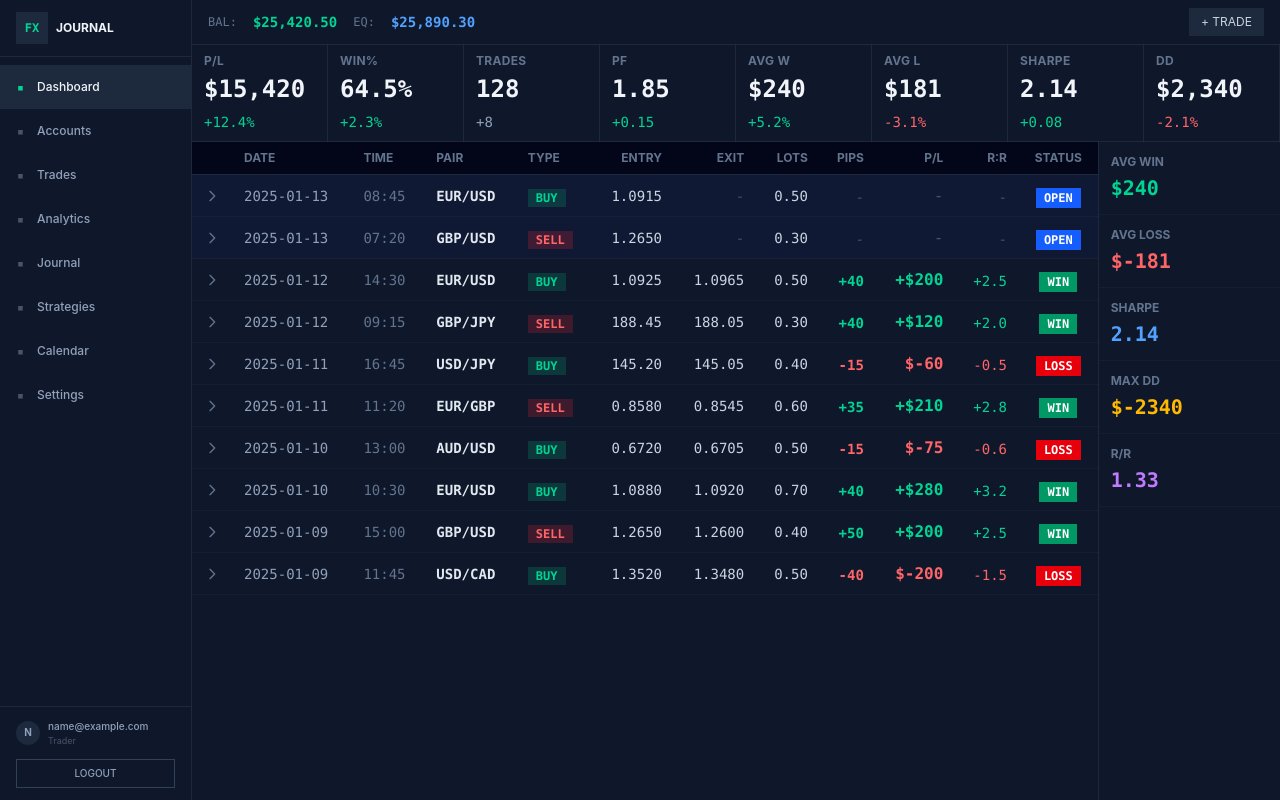
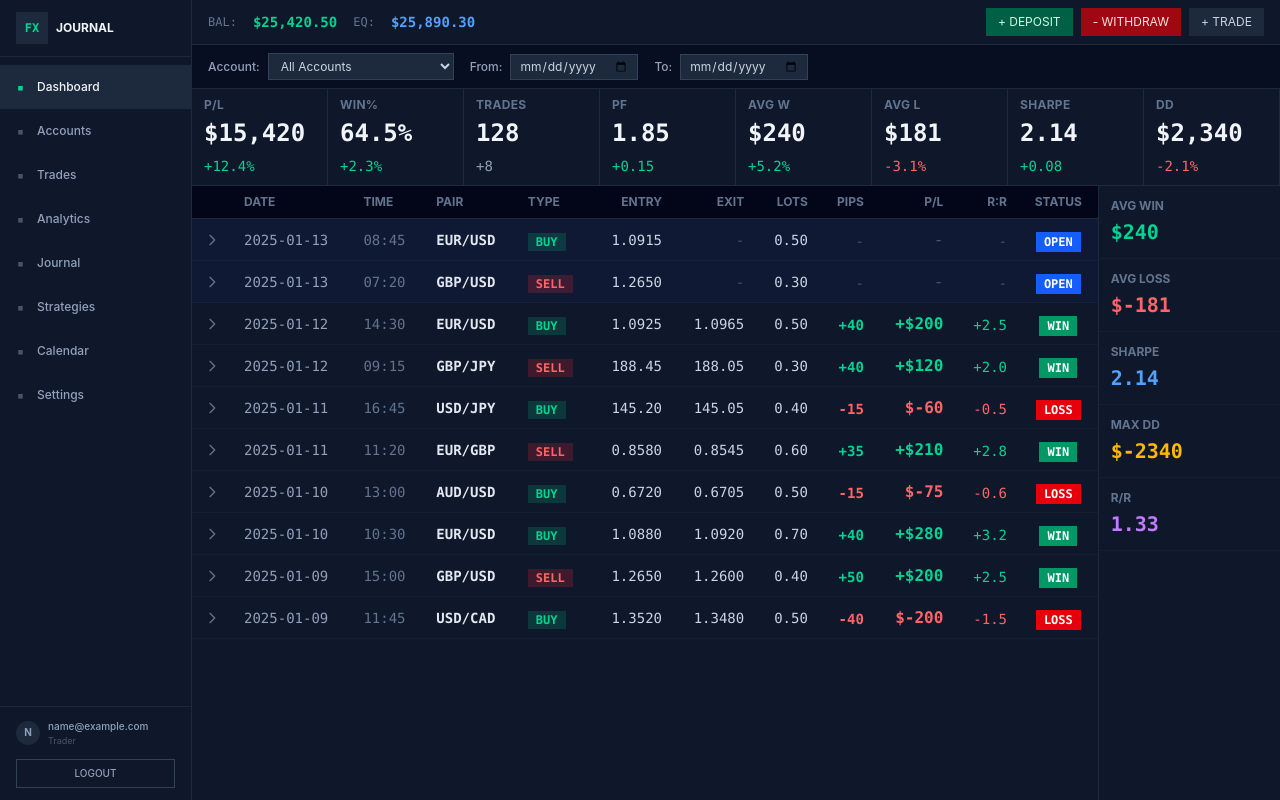
Before and after one commit to RaihanStark/trade-journal, a SvelteKit app in the folder web/: page / in a window 1280 px wide. Built offline with nearby package versions, Linux system fonts and the light colour scheme; no server answers; sample sign-in values are in the browser's storage.

Commit message:
Add DepositModal and WithdrawModal components for managing fund deposits and withdrawals. Integrate modals into the main page layout with corresponding state management and UI elements.

```diff
--- /dev/null
+++ b/web/src/lib/components/DepositModal.svelte
@@ -0,0 +1,112 @@
+<script lang="ts">
+	import Modal from './Modal.svelte';
+
+	interface Props {
+		isOpen: boolean;
+		onClose: () => void;
+	}
+
+	let { isOpen, onClose }: Props = $props();
+
+	let amount = $state('');
+	let accountId = $state('');
+	let date = $state(new Date().toISOString().split('T')[0]);
+	let notes = $state('');
+
+	function handleSubmit() {
+		console.log('Deposit:', { amount, accountId, date, notes });
+		// TODO: Implement deposit submission
+		resetForm();
+		onClose();
+	}
+
+	function resetForm() {
+		amount = '';
+		accountId = '';
+		date = new Date().toISOString().split('T')[0];
+		notes = '';
+	}
+</script>
+
+<Modal {isOpen} title="Deposit Funds" size="md" {onClose}>
+	{#snippet children()}
+		<form onsubmit={(e) => { e.preventDefault(); handleSubmit(); }} class="space-y-4">
+			<div>
+				<label for="account" class="block text-sm font-medium text-slate-300">
+					Trading Account
+				</label>
+				<select
+					id="account"
+					bind:value={accountId}
+					required
+					class="mt-1 w-full border border-slate-700 bg-slate-800 px-3 py-2 text-sm text-slate-100 focus:border-emerald-500 focus:outline-none"
+				>
+					<option value="">Select account</option>
+					<!-- TODO: Load accounts from API -->
+					<option value="1">Demo Account - XM</option>
+					<option value="2">Live Account - IC Markets</option>
+				</select>
+			</div>
+
+			<div>
+				<label for="amount" class="block text-sm font-medium text-slate-300">
+					Amount
+				</label>
+				<input
+					id="amount"
+					type="number"
+					step="0.01"
+					bind:value={amount}
+					required
+					placeholder="0.00"
+					class="mt-1 w-full border border-slate-700 bg-slate-800 px-3 py-2 text-sm text-slate-100 placeholder-slate-500 focus:border-emerald-500 focus:outline-none"
+				/>
+			</div>
+
+			<div>
+				<label for="date" class="block text-sm font-medium text-slate-300">
+					Date
+				</label>
+				<input
+					id="date"
+					type="date"
+					bind:value={date}
+					required
+					class="mt-1 w-full border border-slate-700 bg-slate-800 px-3 py-2 text-sm text-slate-100 focus:border-emerald-500 focus:outline-none"
+				/>
+			</div>
+
+			<div>
+				<label for="notes" class="block text-sm font-medium text-slate-300">
+					Notes (Optional)
+				</label>
+				<textarea
+					id="notes"
+					bind:value={notes}
+					rows="3"
+					placeholder="Add notes about this deposit..."
+					class="mt-1 w-full border border-slate-700 bg-slate-800 px-3 py-2 text-sm text-slate-100 placeholder-slate-500 focus:border-emerald-500 focus:outline-none"
+				></textarea>
+			</div>
+		</form>
+	{/snippet}
+
+	{#snippet footer()}
+		<div class="flex justify-end gap-2">
+			<button
+				onclick={onClose}
+				type="button"
+				class="px-4 py-2 text-sm font-medium text-slate-400 transition-colors hover:text-slate-200"
+			>
+				Cancel
+			</button>
+			<button
+				onclick={handleSubmit}
+				type="submit"
+				class="bg-emerald-600 px-4 py-2 text-sm font-medium text-white transition-colors hover:bg-emerald-700"
+			>
+				Deposit
+			</button>
+		</div>
+	{/snippet}
+</Modal>
--- /dev/null
+++ b/web/src/lib/components/WithdrawModal.svelte
@@ -0,0 +1,112 @@
+<script lang="ts">
+	import Modal from './Modal.svelte';
+
+	interface Props {
+		isOpen: boolean;
+		onClose: () => void;
+	}
+
+	let { isOpen, onClose }: Props = $props();
+
+	let amount = $state('');
+	let accountId = $state('');
+	let date = $state(new Date().toISOString().split('T')[0]);
+	let notes = $state('');
+
+	function handleSubmit() {
+		console.log('Withdraw:', { amount, accountId, date, notes });
+		// TODO: Implement withdrawal submission
+		resetForm();
+		onClose();
+	}
+
+	function resetForm() {
+		amount = '';
+		accountId = '';
+		date = new Date().toISOString().split('T')[0];
+		notes = '';
+	}
+</script>
+
+<Modal {isOpen} title="Withdraw Funds" size="md" {onClose}>
+	{#snippet children()}
+		<form onsubmit={(e) => { e.preventDefault(); handleSubmit(); }} class="space-y-4">
+			<div>
+				<label for="account" class="block text-sm font-medium text-slate-300">
+					Trading Account
+				</label>
+				<select
+					id="account"
+					bind:value={accountId}
+					required
+					class="mt-1 w-full border border-slate-700 bg-slate-800 px-3 py-2 text-sm text-slate-100 focus:border-red-500 focus:outline-none"
+				>
+					<option value="">Select account</option>
+					<!-- TODO: Load accounts from API -->
+					<option value="1">Demo Account - XM</option>
+					<option value="2">Live Account - IC Markets</option>
+				</select>
+			</div>
+
+			<div>
+				<label for="amount" class="block text-sm font-medium text-slate-300">
+					Amount
+				</label>
+				<input
+					id="amount"
+					type="number"
+					step="0.01"
+					bind:value={amount}
+					required
+					placeholder="0.00"
+					class="mt-1 w-full border border-slate-700 bg-slate-800 px-3 py-2 text-sm text-slate-100 placeholder-slate-500 focus:border-red-500 focus:outline-none"
+				/>
+			</div>
+
+			<div>
+				<label for="date" class="block text-sm font-medium text-slate-300">
+					Date
+				</label>
+				<input
+					id="date"
+					type="date"
+					bind:value={date}
+					required
+					class="mt-1 w-full border border-slate-700 bg-slate-800 px-3 py-2 text-sm text-slate-100 focus:border-red-500 focus:outline-none"
+				/>
+			</div>
+
+			<div>
+				<label for="notes" class="block text-sm font-medium text-slate-300">
+					Notes (Optional)
+				</label>
+				<textarea
+					id="notes"
+					bind:value={notes}
+					rows="3"
+					placeholder="Add notes about this withdrawal..."
+					class="mt-1 w-full border border-slate-700 bg-slate-800 px-3 py-2 text-sm text-slate-100 placeholder-slate-500 focus:border-red-500 focus:outline-none"
+				></textarea>
+			</div>
+		</form>
+	{/snippet}
+
+	{#snippet footer()}
+		<div class="flex justify-end gap-2">
+			<button
+				onclick={onClose}
+				type="button"
+				class="px-4 py-2 text-sm font-medium text-slate-400 transition-colors hover:text-slate-200"
+			>
+				Cancel
+			</button>
+			<button
+				onclick={handleSubmit}
+				type="submit"
+				class="bg-red-600 px-4 py-2 text-sm font-medium text-white transition-colors hover:bg-red-700"
+			>
+				Withdraw
+			</button>
+		</div>
+	{/snippet}
+</Modal>
--- a/web/src/routes/(app)/+page.svelte
+++ b/web/src/routes/(app)/+page.svelte
@@ -3,8 +3,17 @@
 	import TradesTable from '$lib/components/TradesTable.svelte';
 	import StatsGrid from '$lib/components/StatsGrid.svelte';
 	import AddTradeModal from '$lib/components/AddTradeModal.svelte';
+	import DepositModal from '$lib/components/DepositModal.svelte';
+	import WithdrawModal from '$lib/components/WithdrawModal.svelte';
 
 	let isModalOpen = $state(false);
+	let isDepositModalOpen = $state(false);
+	let isWithdrawModalOpen = $state(false);
+
+	// Filters
+	let selectedAccount = $state('all');
+	let startDate = $state('');
+	let endDate = $state('');
 
 	function openModal() {
 		isModalOpen = true;
@@ -12,6 +21,28 @@
 
 	function closeModal() {
 		isModalOpen = false;
+	}
+
+	function openDepositModal() {
+		isDepositModalOpen = true;
+	}
+
+	function closeDepositModal() {
+		isDepositModalOpen = false;
+	}
+
+	function openWithdrawModal() {
+		isWithdrawModalOpen = true;
+	}
+
+	function closeWithdrawModal() {
+		isWithdrawModalOpen = false;
+	}
+
+	function clearFilters() {
+		selectedAccount = 'all';
+		startDate = '';
+		endDate = '';
 	}
 
 	const metrics = {
@@ -198,7 +229,7 @@
 	];
 </script>
 
-<div class="grid h-full grid-cols-12 grid-rows-[auto_auto_1fr] bg-slate-950">
+<div class="grid h-full grid-cols-12 grid-rows-[auto_auto_auto_1fr] bg-slate-950">
 	<!-- Header -->
 	<div
 		class="col-span-12 flex items-center justify-between border-b border-slate-800 bg-slate-900 px-4 py-2"
@@ -209,7 +240,59 @@
 			<span class="font-mono text-xs text-slate-500">EQ:</span>
 			<span class="font-mono text-sm font-bold text-blue-400">$25,890.30</span>
 		</div>
-		<button onclick={openModal} class="bg-slate-800 px-3 py-1.5 text-xs text-slate-300 hover:bg-slate-700">+ TRADE</button>
+		<div class="flex items-center gap-2">
+			<button onclick={openDepositModal} class="bg-emerald-800 px-3 py-1.5 text-xs text-emerald-100 hover:bg-emerald-700">+ DEPOSIT</button>
+			<button onclick={openWithdrawModal} class="bg-red-800 px-3 py-1.5 text-xs text-red-100 hover:bg-red-700">- WITHDRAW</button>
+			<button onclick={openModal} class="bg-slate-800 px-3 py-1.5 text-xs text-slate-300 hover:bg-slate-700">+ TRADE</button>
+		</div>
+	</div>
+
+	<!-- Filters -->
+	<div class="col-span-12 border-b border-slate-800 bg-slate-900/50 px-4 py-2">
+		<div class="flex items-center gap-4">
+			<div class="flex items-center gap-2">
+				<label for="account-filter" class="text-xs font-medium text-slate-400">Account:</label>
+				<select
+					id="account-filter"
+					bind:value={selectedAccount}
+					class="border border-slate-700 bg-slate-800 px-2 py-1 text-xs text-slate-300 focus:border-slate-600 focus:outline-none"
+				>
+					<option value="all">All Accounts</option>
+					<!-- TODO: Load from API -->
+					<option value="1">Demo Account - XM</option>
+					<option value="2">Live Account - IC Markets</option>
+				</select>
+			</div>
+
+			<div class="flex items-center gap-2">
+				<label for="start-date" class="text-xs font-medium text-slate-400">From:</label>
+				<input
+					id="start-date"
+					type="date"
+					bind:value={startDate}
+					class="border border-slate-700 bg-slate-800 px-2 py-1 text-xs text-slate-300 focus:border-slate-600 focus:outline-none"
+				/>
+			</div>
+
+			<div class="flex items-center gap-2">
+				<label for="end-date" class="text-xs font-medium text-slate-400">To:</label>
+				<input
+					id="end-date"
+					type="date"
+					bind:value={endDate}
+					class="border border-slate-700 bg-slate-800 px-2 py-1 text-xs text-slate-300 focus:border-slate-600 focus:outline-none"
+				/>
+			</div>
+
+			{#if selectedAccount !== 'all' || startDate || endDate}
+				<button
+					onclick={clearFilters}
+					class="text-xs text-slate-500 hover:text-slate-300"
+				>
+					Clear Filters
+				</button>
+			{/if}
+		</div>
 	</div>
 
 	<!-- Metrics -->
@@ -235,3 +318,5 @@
 </div>
 
 <AddTradeModal isOpen={isModalOpen} onClose={closeModal} />
+<DepositModal isOpen={isDepositModalOpen} onClose={closeDepositModal} />
+<WithdrawModal isOpen={isWithdrawModalOpen} onClose={closeWithdrawModal} />
```
